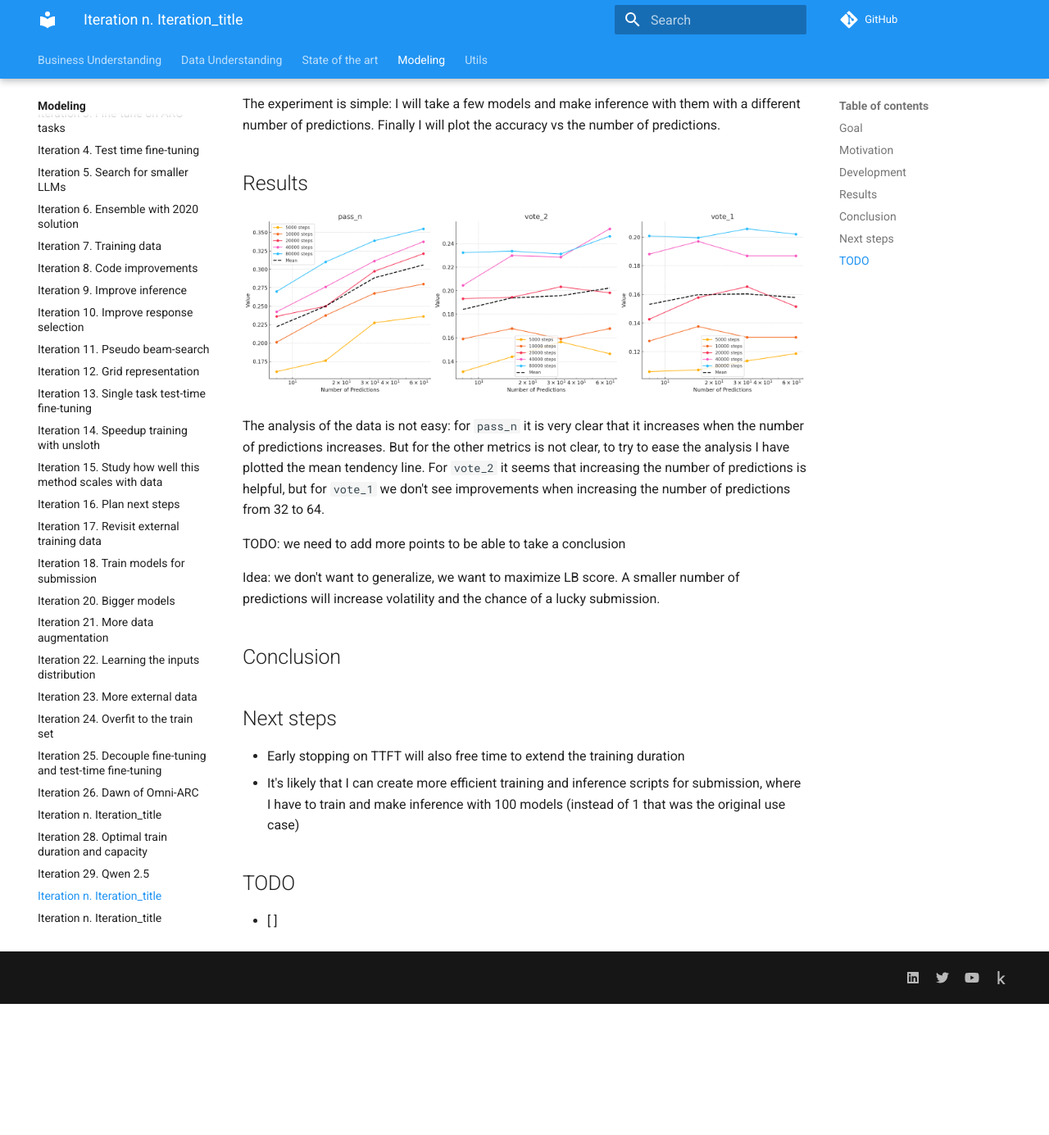
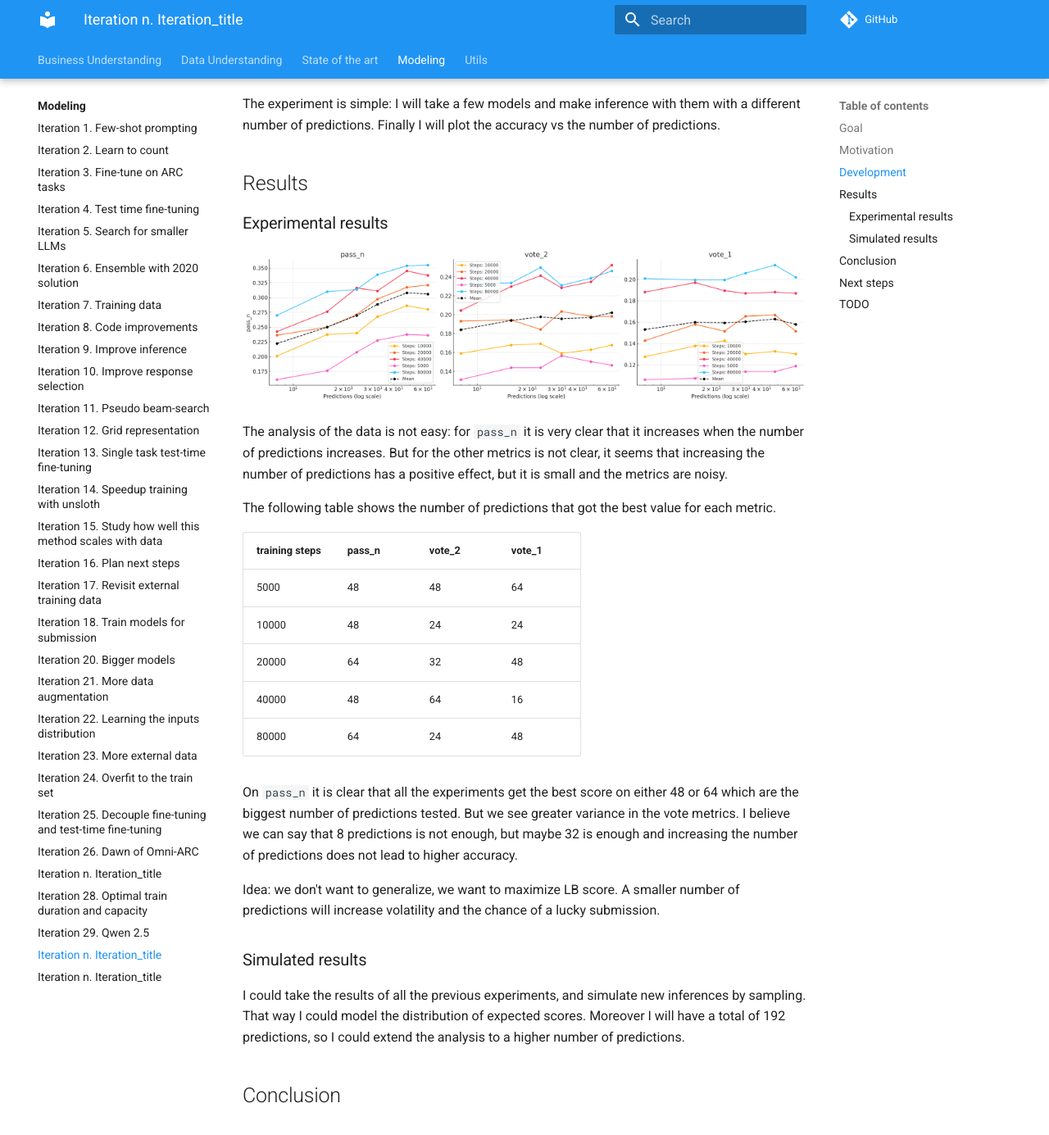
Before and after one commit to zhengjunyao-work/arc24, an MkDocs documentation site: the page built from docs/modeling/Iteration_30_optimal_number_predictions.md, in a window 1280 px wide and 1400 px high, scrolled down 463 px. Shown: the top 1385 px of the window at 82% size. Built offline with MkDocs 1.6.1 and Material for MkDocs 9.7.7, drawn with Linux system fonts in a browser that asks for light colours; comment, search, counter and statistics services are not loaded; before the commit the page ends 1688 px from its top, so only the background shows below that.

Commit message:
documented results

```diff
--- a/docs/modeling/Iteration_30_optimal_number_predictions.md
+++ b/docs/modeling/Iteration_30_optimal_number_predictions.md
@@ -17,16 +17,34 @@ number of predictions. Finally I will plot the accuracy vs the number of predict
 
 ## Results
 
-![](res/2024-09-24-16-30-11.png)
+### Experimental results
+
+![effect of the number of predictions](res/2024-09-25-06-53-13.png)
 
 The analysis of the data is not easy: for `pass_n` it is very clear that it increases when the number
-of predictions increases. But for the other metrics is not clear, to try to ease the analysis I have plotted
-the mean tendency line. For `vote_2` it seems that increasing the number of predictions is helpful, but for
-`vote_1` we don't see improvements when increasing the number of predictions from 32 to 64.
+of predictions increases. But for the other metrics is not clear, it seems that increasing the number
+of predictions has a positive effect, but it is small and the metrics are noisy.
 
-TODO: we need to add more points to be able to take a conclusion
+The following table shows the number of predictions that got the best value for each metric.
+
+| training steps | pass_n | vote_2 | vote_1 |
+|----------------|--------|--------|--------|
+| 5000           | 48     | 48     | 64     |
+| 10000          | 48     | 24     | 24     |
+| 20000          | 64     | 32     | 48     |
+| 40000          | 48     | 64     | 16     |
+| 80000          | 64     | 24     | 48     |
+
+On `pass_n` it is clear that all the experiments get the best score on either 48 or 64 which are the
+biggest number of predictions tested. But we see greater variance in the vote metrics. I believe we can
+say that 8 predictions is not enough, but maybe 32 is enough and increasing the number of predictions
+does not lead to higher accuracy.
 
 Idea: we don't want to generalize, we want to maximize LB score. A smaller number of predictions will increase volatility and the chance of a lucky submission.
+
+### Simulated results
+
+I could take the results of all the previous experiments, and simulate new inferences by sampling. That way I could model the distribution of expected scores. Moreover I will have a total of 192 predictions, so I could extend the analysis to a higher number of predictions.
 
 ## Conclusion
 
```
Also changed, not shown: docs/modeling/res/2024-09-25-06-53-13.png (added).
